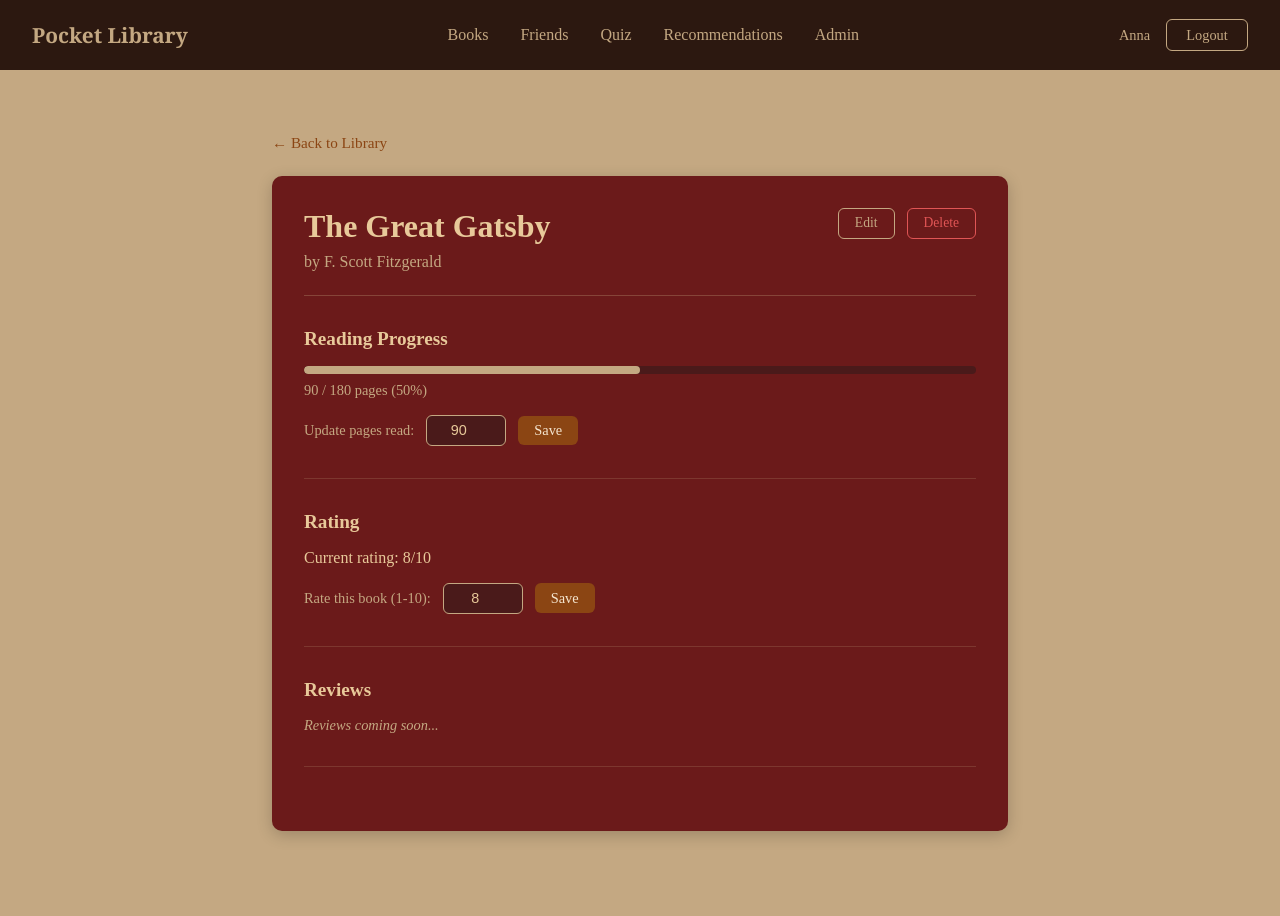
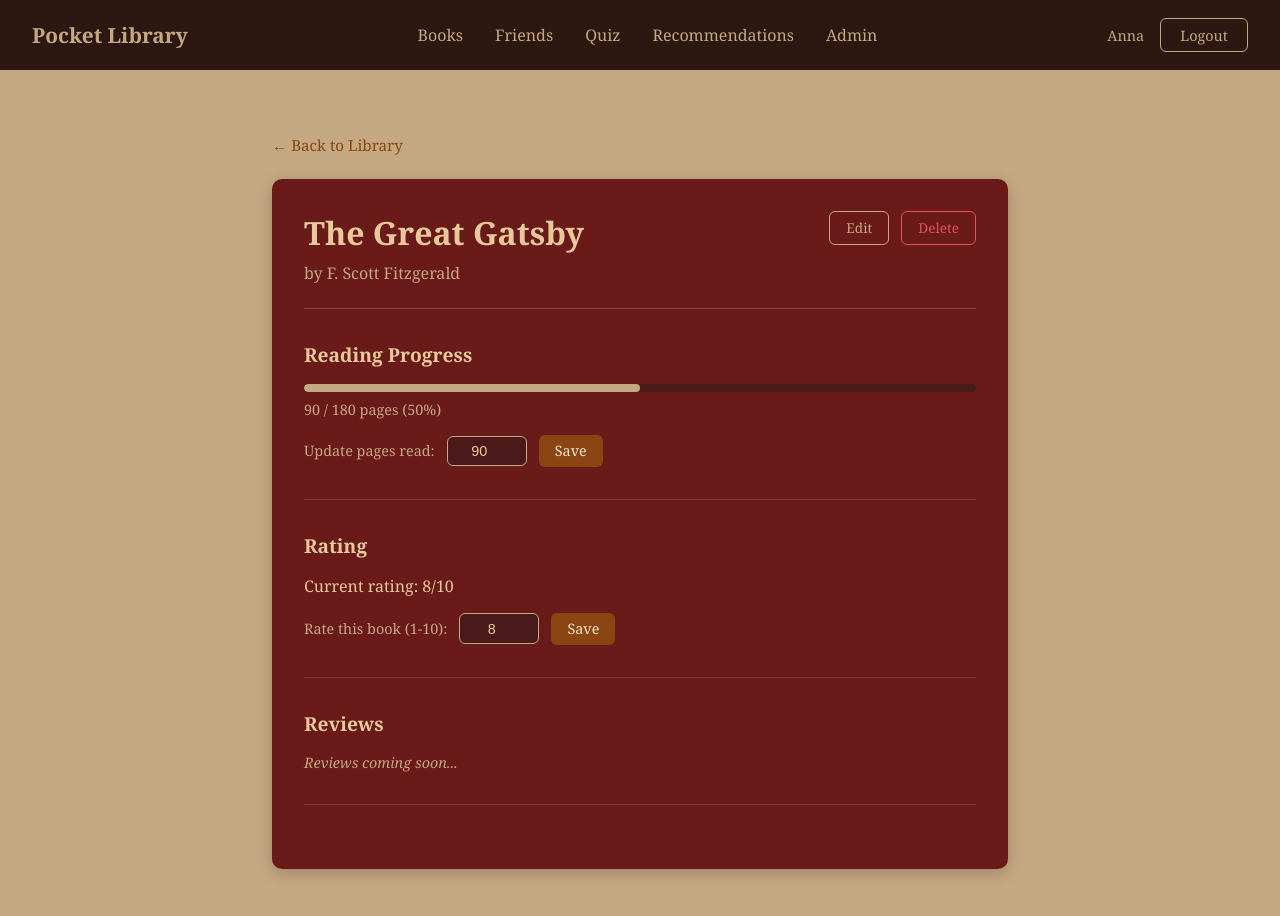
Before and after one commit to aholiuk/pocket-library-frontend, an Angular app: page /books/1 in a window 1280 px wide. Shown: the top 916 px of the page. Before the commit the page ends 895 px from the top, so only its background shows below. Built offline with nearby package versions, Linux system fonts and the light colour scheme.

Commit message:
fonts changed

```diff
--- a/src/app/components/book-detail/book-detail.scss
+++ b/src/app/components/book-detail/book-detail.scss
@@ -18,7 +18,7 @@
   font-size: 0.95rem;
   cursor: pointer;
   margin-bottom: 1.5rem;
-  font-family: 'New Times Roman', serif;
+  font-family: 'Georgia', serif;
   padding: 0;
 
   &:hover {
@@ -45,7 +45,7 @@
   h1 {
     font-size: 2rem;
     color: #e8c99a;
-    font-family: 'New Times Roman', serif;
+    font-family: 'Georgia', serif;
     margin-bottom: 0.5rem;
   }
 
@@ -99,7 +99,7 @@
   h2 {
     font-size: 1.2rem;
     color: #e8c99a;
-    font-family: 'New Times Roman', serif;
+    font-family: 'Georgia', serif;
     margin-bottom: 1rem;
   }
 }
--- a/src/styles.scss
+++ b/src/styles.scss
@@ -5,7 +5,7 @@
 }
 
 body {
-  font-family: 'Times New Roman', serif;
+  font-family: 'Georgia', serif;
   background-color: #c4a882;
   color: #2c1810;
   min-height: 100vh;
```
